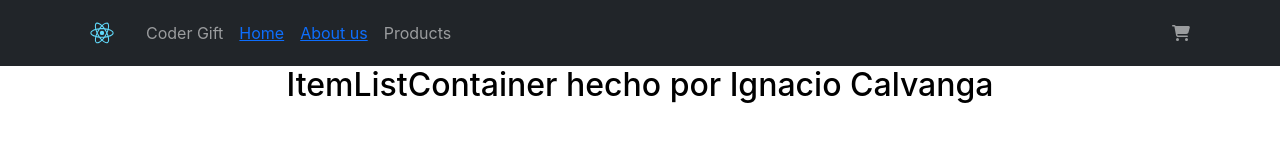
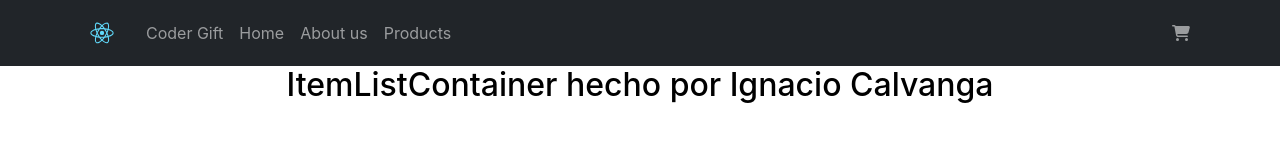
Before and after one commit to IgnacioCalvagna/GiftExperience_Calvagna, a React (Create React App) app: page / in a window 1280 px wide. Shown: the top 160 px of the page. Built offline with nearby package versions, Linux system fonts and the light colour scheme.

Commit message:
correccion final, anulando ruteo react-router-dom

```diff
--- a/src/components/Navbar.jsx
+++ b/src/components/Navbar.jsx
@@ -1,7 +1,7 @@
 import React from "react";
 import "../assets/css/navbar.css";
 import CardWidget from "./CardWidget";
-import { NavLink } from "react-router-dom";
+// import { NavLink } from "react-router-dom";
 import { Navbar, Container, Nav } from "react-bootstrap";
 import logito from "../logo.svg";
 
@@ -26,13 +26,11 @@ const Navbarr = () => {
           <Navbar.Collapse id="basic-navbar-nav">
             <Nav className="me-auto">
 
-              <Nav.Link ><NavLink to='/'> Home</NavLink></Nav.Link>
-               <Nav.Link><NavLink to='/aboutUs'> About us</NavLink></Nav.Link>
+              <Nav.Link >{/* <NavLink to='/'> */} Home{/* </NavLink> */}</Nav.Link>
+               <Nav.Link>{/* <NavLink to='/aboutUs'> */} About us{/* </NavLink> */}</Nav.Link>
               <Nav.Link >Products</Nav.Link>
             </Nav>
             <Nav>
-                {/* Punto 1 de la actividad de componentes I */}
-
               <Nav.Link >
                 <CardWidget />
               </Nav.Link>
--- a/src/index.js
+++ b/src/index.js
@@ -3,14 +3,14 @@ import React from "react";
 import ReactDOM from "react-dom/client";
 import "./assets/css/index.css";
 import App from "./App";
-import { BrowserRouter } from "react-router-dom";
+// import { BrowserRouter } from "react-router-dom";
 
 
 const root = ReactDOM.createRoot(document.getElementById("root"));
 root.render(
   <React.StrictMode>
-    <BrowserRouter>
+    {/* <BrowserRouter> */}
       <App />
-    </BrowserRouter>
+    {/* </BrowserRouter> */}
   </React.StrictMode>
 );
```
